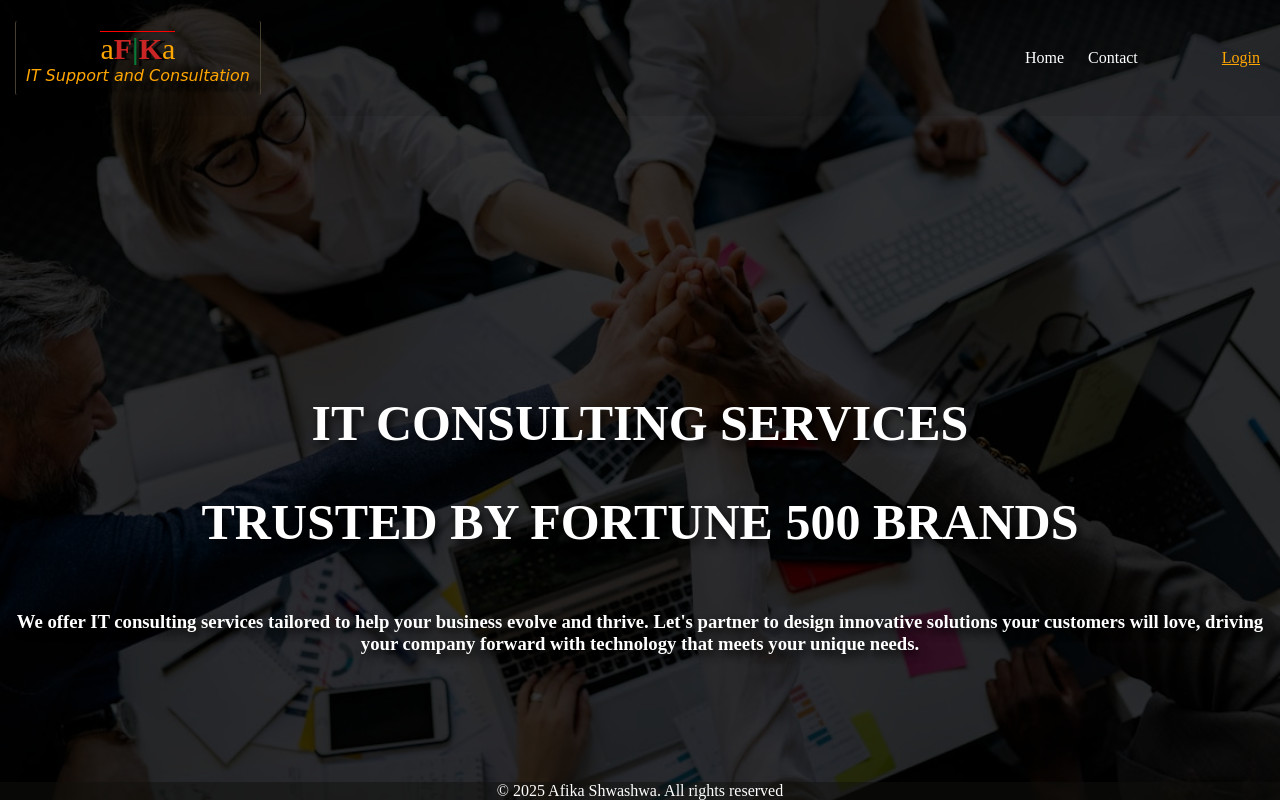
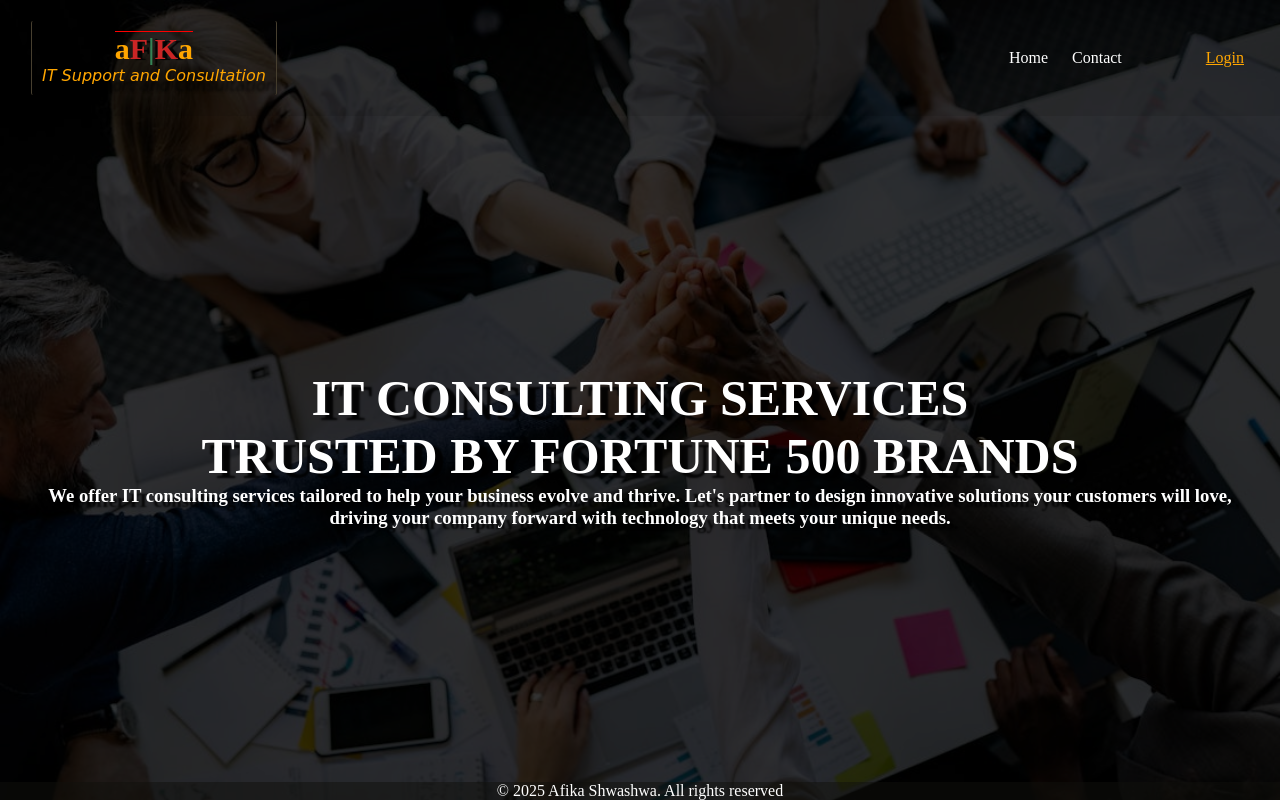
Before and after one commit to Afika-1/aFiKa-Consultations, a website: page index.html in a window 1280 px wide. Drawn offline with Linux system fonts and the light colour scheme.

Commit message:
Wesite updated and complete

```diff
--- a/index.html
+++ b/index.html
@@ -10,27 +10,11 @@
 
   <body>
     <section>
-      <!-- <nav class="navbar navbar-expand-lg bg-body-tertiary">
-        <div class="container-fluid">
-          <div class="logo">
-            <a class="afika" href="#">a<span>F<span>|</span>K</span>a</a>
-            <a class="navbar-brand" href="#">IT Support and Consultation</a>
-          </div>
 
-          <div class="collapse navbar-collapse" id="navbarNavAltMarkup">
-            <div class="navbar-nav">
-              <a class="nav-link active" aria-current="page" href="index.html">Home</a>
-              <a class="nav-link" href="login.html">Contact</a>
-
-              <a class="nav-link" id="login" href="login.html">Login</a>
-            </div>
-          </div>
-        </div>
-      </nav> -->
       <nav class="navbar navbar-expand-lg bg-body-tertiary">
         <div class="container-fluid">
           <div class="logo">
-            <a class="afika" href="#">a<span>F<span>|</span>K</span>a</a>
+            <a class="afika" href="index.html">a<span>F<span>|</span>K</span>a</a>
             <a class="navbar-brand" href="#">IT Support and Consultation</a>
           </div>
 
@@ -40,7 +24,7 @@
                 <a class="nav-link active" aria-current="page" href="index.html"
                   >Home</a
                 >
-                <a class="nav-link" href="login.html">Contact</a>
+                <a class="nav-link" href="#">Contact</a>
                 <!-- <a class="nav-link" href="#">Services</a> -->
               </div>
               <div>
--- a/login.css
+++ b/login.css
@@ -1,7 +1,10 @@
+*{
+  padding: 0;
+  margin: 0;
+  box-sizing: border-box;
+}
+body{
 
-body{
-    padding: 0;
-    margin: 0;
     height: 100vh;
     background-image: url('/pexels-photo-7658373.jpeg');
 
@@ -12,14 +15,14 @@ section{
     display: flex;
     flex-direction: column;
     align-items: center;
-    background-color: rgba(0, 0, 0, 0.9);
+    background-color: rgba(0, 0, 0, 0.8);
     height: 100%;
-    /* justify-content: space-between; */
 
 }
 .form-content{
     display: flex;
     flex-direction: column;
+    gap: 1rem;
     align-items: center;
 }
 .logo{
@@ -33,11 +36,9 @@ section{
     margin: 5px;
 }
 .afika{
-    /* font-weight: bold; */
     font-size: 30px;
     color: rgb(255, 166, 0);
     border-top: 1px red solid;
-    /* text-shadow: 1px 1px 3px rgba(0, 0, 0, 0.9) */
 
 }
 .afika span{
@@ -47,7 +48,7 @@ text-shadow: 5px 1px 1px rgba(0, 0, 0, 0.9)
 
 }
 .afika span >span{
-    color:  rgb(8, 121, 55); ;
+    color: rgb(53, 131, 85); ;
 }
 .navbar-brand{
     font-style: italic;
@@ -76,7 +77,7 @@ text-align: center;
 }
 
 .navbar-nav a:hover{
-    border-bottom: 3px rgb(8, 121, 55) solid;
+    border-bottom: 3px rgb(53, 131, 85) solid;
 }
 .navbar{
     background-color: rgba(0, 0, 0, 0.5);
@@ -92,29 +93,13 @@ text-align: center;
 }
 
 
-/* form {
-    display: flex;
-    justify-content: center;
-    align-items: center;
-    flex-direction: column;
-    width: 450px;
-    padding: 20px;
-    background-color: rgb(255, 255, 255, 0.1);
-    border-radius: 20px;
-    color: white;
-  }
-  form input {
-    padding: 5px;
-    width: 25vw;
-
-    border-radius: 5px;
-  } */
   h2{
-    text-shadow: 2px 2px 5px rgba(255, 255, 255, 0.5);
+    text-shadow: 2px 2px 5px rgba(0, 0, 0, 0.5);
             color: white;
             font-size: 40px;
             text-align: center;
             margin-top: 10%;
+            margin-bottom: 1rem;
   }
   form {
     display: flex;
@@ -123,19 +108,21 @@ text-align: center;
     flex-direction: column;
     width: 450px;
     padding: 20px;
-    background-color: rgb(255, 255, 255, 0.1);
+    backdrop-filter: blur(8px);
+    background-color: rgba(0, 0, 0, 0.4);
     border-radius: 20px;
     color: white;
-    box-shadow: 4px 5px 0px 0px rgb(7, 53, 26);
+    box-shadow: 2px 2px 3px 4px rgb(53, 131, 85);
   }
   form input {
     padding: 5px;
     width: 400px;
-
+    margin-bottom: 0.2rem;
     border-radius: 5px;
   }
   label {
     font-size: 20px;
+
   }
   button {
     width: 100px;
--- a/signup.css
+++ b/signup.css
@@ -1,16 +1,22 @@
-body {
+
+*{
   padding: 0;
   margin: 0;
+  box-sizing: border-box;
+}
+body {
+
   background-image: url("/pexels-photo-7658417.webp");
   background-repeat: no-repeat;
   background-size: cover;
 }
 section {
-  background-color: rgba(0, 0, 0, 0.9);
-  height: 110vh;
   display: flex;
   flex-direction: column;
   align-items: center;
+  background-color: rgba(0, 0, 0, 0.8);
+  height: 100vh;
+
 }
 
 .logo{
@@ -38,7 +44,7 @@ text-shadow: 5px 1px 1px rgba(0, 0, 0, 0.9)
 
 }
 .afika span >span{
-  color:  rgb(8, 121, 55); ;
+  color:rgb(53, 131, 85); ;
 }
 .navbar-brand{
     font-style: italic;
@@ -73,11 +79,11 @@ text-align: center;
 }
 
 .navbar-nav a:hover{
-    border-bottom: 3px rgb(8, 121, 55) solid;
+    border-bottom: 3px rgb(53, 131, 85) solid;
 }
 .navbar{
-    /* background-color: rgba(14, 31, 31); */
-    display: flex;
+  background-color: rgba(0, 0, 0, 0.5);
+  display: flex;
     align-items: center;
     justify-content: space-between;
     flex-wrap: wrap;
@@ -92,13 +98,19 @@ text-align: center;
     color: rgb(255, 166, 0);
     margin-left: 5vw;
 }
-
+.form-content{
+  display: flex;
+  flex-direction: column;
+  gap: 1rem;
+  align-items: center;
+}
 h2{
-  text-shadow: 2px 2px 5px rgba(255, 255, 255, 0.5);
+  /* text-shadow: 2px 2px 5px rgba(255, 255, 255, 0.5); */
           color: white;
           font-size: 40px;
           text-align: center;
-          margin-top: 10%;
+          margin-top: 6%;
+          margin-bottom: 1rem;
 }
 form {
   display: flex;
@@ -107,15 +119,16 @@ form {
   flex-direction: column;
   width: 450px;
   padding: 20px;
-  background-color: rgb(255, 255, 255, 0.1);
+  background-color: rgba(0, 0, 0, 0.5);
+  backdrop-filter: blur(5px);
   border-radius: 20px;
   color: white;
-  box-shadow: 4px 5px 0px 0px rgb(7, 53, 26);
+  box-shadow: 2px 2px 3px 4px rgb(53, 131, 85);
 }
 form input {
   padding: 5px;
   width: 400px;
-
+  margin-bottom: 0.2rem;
   border-radius: 5px;
 }
 label {
@@ -134,12 +147,12 @@ button:hover {
   border-color: white;
   border: 5;
 }
-section > p > a {
+section div > p > a {
   color: rgb(255, 166, 0);
   text-shadow: 0 0;
   text-decoration: underline;
 }
-section > p {
+section div > p {
   text-shadow: 1px 1px 9px rgba(255, 255, 255, 0.5);
   color: white;
 }
--- a/style.css
+++ b/style.css
@@ -1,11 +1,16 @@
+*{
+  padding: 0;
+  margin: 0;
+  box-sizing: border-box;
+}
 body{
-    padding: 0;
-    margin: 0;
+
     height: 100vh;
+    width: 100vw;
     background-image: url('/pexels-photo-7793692.jpeg');
-    background-color: black;
     background-repeat: no-repeat;
     background-size: cover;
+    background-color: black;
 }
 section{
     display: flex;
@@ -14,10 +19,11 @@ section{
     align-items: center;
     background-color: rgba(0, 0, 0, 0.8);
     height: 100vh;
-    justify-content: space-between;
+    width: 100vw;
 
 }
-/* .logo{
+
+.logo{
     display: flex;
     flex-direction: column;
     align-items: center;
@@ -28,6 +34,7 @@ section{
     margin: 5px;
 }
 .afika{
+    font-weight: bold;
     font-size: 30px;
     color: rgb(255, 166, 0);
     border-top: 1px red solid;
@@ -40,7 +47,7 @@ text-shadow: 5px 1px 1px rgba(0, 0, 0, 0.9)
 
 }
 .afika span >span{
-    color:  rgb(8, 121, 55); ;
+    color: rgb(53, 131, 85); ;
 }
 .navbar-brand{
     font-style: italic;
@@ -56,90 +63,16 @@ text-shadow: 5px 1px 1px rgba(0, 0, 0, 0.9)
     padding-right: 10px;
 
 }
-.container-fluid a{
-    text-decoration: none;
-
-}
 .navbar-nav a{
 color: white;
 padding: 10px;
 width: 100px;
 text-align: center;
+
 }
 
 .navbar-nav a:hover{
-    border-bottom: 3px rgb(8, 121, 55)  solid;
-}
-.navbar{
-    background-color: rgba(0, 0, 0, 0.1);
-    align-items: center;
-    justify-content: space-between;
-    flex-wrap: wrap;
-    padding: 0;
-    color: white;
-    width: 100%;
-
-}
-#login{
-    text-decoration:underline;
-    color: rgb(255, 166, 0);
-    margin-left: 5vw;
-} */
-/* } */
-.logo{
-    display: flex;
-    flex-direction: column;
-    align-items: center;
-    border-radius: 2px;
-    border-right: .1px rgb(71, 63, 47) solid;
-    border-left: .1px rgb(71, 63, 47) solid;
-    padding: 10px;
-    margin: 5px;
-}
-.afika{
-    /* font-weight: bold; */
-    font-size: 30px;
-    color: rgb(255, 166, 0);
-    border-top: 1px red solid;
-    /* text-shadow: 1px 1px 3px rgba(0, 0, 0, 0.9) */
-
-}
-.afika span{
-font-weight: bold;
-color: rgb(202, 37, 37) ;
-text-shadow: 5px 1px 1px rgba(0, 0, 0, 0.9)
-
-}
-.afika span >span{
-    color:  rgb(8, 121, 55); ;
-}
-.navbar-brand{
-    font-style: italic;
-    font-family:cursive;
-    color: rgb(255, 166, 0);
-    text-shadow: 10px 10px 3px rgba(0, 0, 0, 0.9);
-}
-.container-fluid{
-    display: flex;
-    justify-content: space-between;
-    align-items: center;
-    padding-left: 10px;
-    padding-right: 10px;
-
-}
-.container-fluid a{
-    text-decoration: none;
-
-}
-.navbar-nav a{
-color: white;
-padding: 10px;
-width: 100px;
-text-align: center;
-}
-
-.navbar-nav a:hover{
-    border-bottom: 3px rgb(8, 121, 55) solid;
+    border-bottom: 3px rgb(53, 131, 85) solid;
 }
 .navbar-nav{
     display: flex;
@@ -158,177 +91,10 @@ text-align: center;
 }
 
 
-/* .navbar {
-    background-color: rgba(0, 0, 0, 0.1);
-    display: flex;
-    align-items: center;
-    justify-content: space-between;
-    flex-wrap: wrap;
-    padding: 0.5rem 1rem;
-    width: 100%;
-    position: fixed;
-    top: 0;
-    z-index: 1000;
-  }
-
-  .container-fluid {
-    display: flex;
-    justify-content: space-between;
-    align-items: center;
-    padding-left: 1rem;
-    padding-right: 1rem;
-    width: 100%;
-  }
-
-  .logo {
-    display: flex;
-    flex-direction: column;
-    align-items: center;
-    border-radius: 2px;
-    border-right: 0.1px rgb(71, 63, 47) solid;
-    border-left: 0.1px rgb(71, 63, 47) solid;
-    padding: 0.75rem;
-    margin: 0.5rem;
-  }
-
-  .afika {
-    font-size: 1.875rem;
-    color: rgb(255, 166, 0);
-    border-top: 1px red solid;
-    margin-bottom: 0.5rem;
-  }
-
-  .afika span {
-    font-weight: bold;
-    color: rgb(202, 37, 37);
-    text-shadow: 5px 1px 1px rgba(0, 0, 0, 0.9);
-  }
-
-  .afika span > span {
-    color: rgb(8, 121, 55);
-  }
-
-  .navbar-brand {
-    font-style: italic;
-    font-family: cursive;
-    color: rgb(255, 166, 0);
-    text-shadow: 10px 10px 3px rgba(0, 0, 0, 0.9);
-    margin-top: 0.5rem;
-  }
-
-  .navbar-nav {
-    display: flex;
-    justify-content: space-between;
-    align-items: center;
-    gap: 2rem;
-  }
-
-  .navbar-nav a {
-    color: white;
-    padding: 0.75rem 1rem;
-    text-align: center;
-    transition: border-bottom 0.3s ease;
-  }
-
-  .navbar-nav a:hover {
-    border-bottom: 3px rgb(8, 121, 55) solid;
-  }
-
-  #login {
-    text-decoration: underline;
-    color: rgb(255, 166, 0);
-    margin-left: 2.5rem;
-  } */
-
-  /* Responsive Breakpoints */
-  /* @media (max-width: 1200px) {
-    .navbar-nav {
-      gap: 1.5rem;
-    }
-
-    #login {
-      margin-left: 1.5rem;
-    }
-  }
-
-  @media (max-width: 992px) {
-    .navbar-nav {
-      gap: 1rem;
-    }
-
-    .navbar-nav a {
-      padding: 0.5rem 0.75rem;
-    }
-  }
-
-  @media (max-width: 768px) {
-    .navbar {
-      padding: 0.25rem 1rem;
-    }
-
-    .logo {
-      padding: 0.5rem;
-    }
-
-    .afika {
-      font-size: 1.5rem;
-    }
-
-    .navbar-brand {
-      font-size: 0.9rem;
-    }
-
-    .navbar-nav a {
-      padding: 0.5rem;
-      font-size: 0.9rem;
-    }
-
-    #login {
-      margin-left: 1rem;
-    }
-  }
-
-  @media (max-width: 576px) {
-    .navbar {
-      flex-direction: column;
-      padding: 0.5rem;
-    }
-
-    .container-fluid {
-      flex-direction: column;
-      align-items: stretch;
-    }
-
-    .logo {
-      width: 100%;
-      border-bottom: 0.1px rgb(71, 63, 47) solid;
-      border-right: none;
-      border-left: none;
-    }
-
-    .navbar-nav {
-      width: 100%;
-      justify-content: center;
-      margin-top: 1rem;
-    }
-
-    .navbar-nav a {
-      width: auto;
-      padding: 0.5rem 1rem;
-    }
-
-    #login {
-      margin-left: 0;
-      margin-top: 1rem;
-    }
-  } */
-
-
-
 h3 ,h1{
     text-align: center;
     color: white;
-    text-shadow: 3px 5px 9px rgba(0, 0, 0, .9)
+    text-shadow: 8px 5px 2px rgba(0, 0, 0, .9)
 }
 
 h1{
@@ -337,10 +103,9 @@ h1{
 .texts{
     display: flex;
     flex-direction: column;
-    justify-content: space-between;
+    justify-content: space-around;
     align-items: center;
-    margin-top:10%;
-}
+padding: 0 2rem  0 2rem;}
 footer{
 color: white;
 background-color: rgba(16, 17, 13, 0.5);
@@ -352,18 +117,7 @@ a{cursor: pointer;
 .nav-link:active{
     color: rgb(255, 166, 0);
 }
-/* @media (max-width:910px) {
-    form{
-      width: 85vw;
-    }
-    form input{
-      width: 80vw;
-    }
-    button{
-      width: 10rem;
-    }
 
-} */
 @media (max-width:500px) {
   .container-fluid{
     flex-direction: column;
```
Also changed, not shown: login.html (+4 -4 lines), signup.html (+6 -5 lines).
